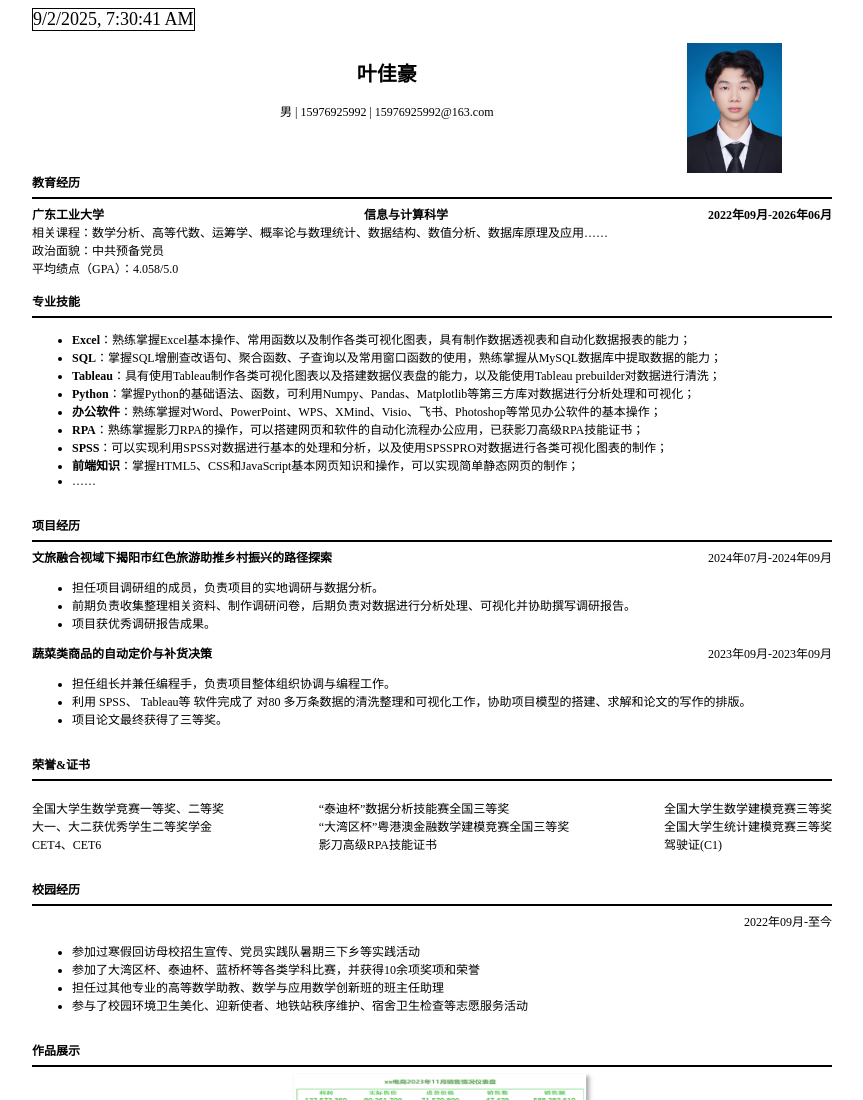
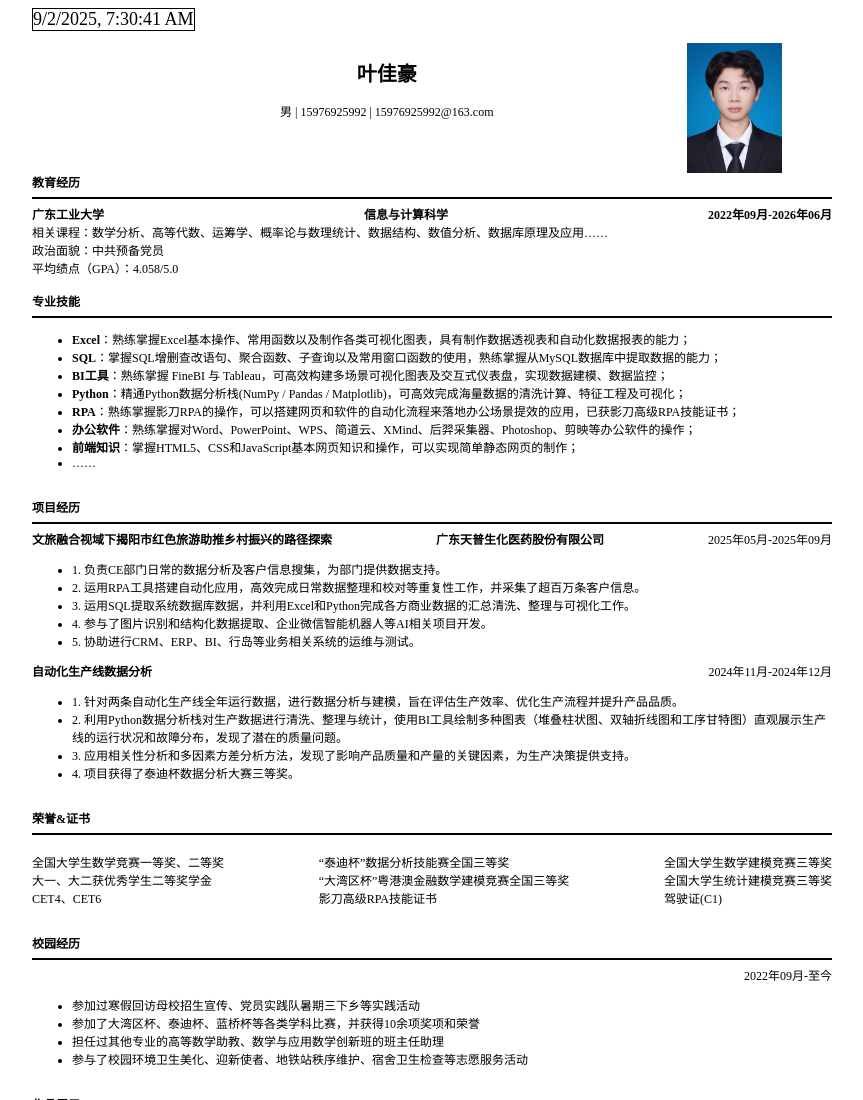
Before and after one commit to 630478223/yejiahao_resume, a plain HTML site: page index.html in a window 1280 px wide. Shown: the top 1100 px of the page, without its empty margins (176-1039 px from the left). Drawn offline with Linux system fonts and the light colour scheme.

Commit message:
Update index.html

```diff
--- a/index.html
+++ b/index.html
@@ -39,11 +39,10 @@
   <ul>
     <li><strong>Excel</strong>：熟练掌握Excel基本操作、常用函数以及制作各类可视化图表，具有制作数据透视表和自动化数据报表的能力；</li>
     <li><strong>SQL</strong>：掌握SQL增删查改语句、聚合函数、子查询以及常用窗口函数的使用，熟练掌握从MySQL数据库中提取数据的能力；</li>
-    <li><strong>Tableau</strong>：具有使用Tableau制作各类可视化图表以及搭建数据仪表盘的能力，以及能使用Tableau prebuilder对数据进行清洗；</li>
-    <li><strong>Python</strong>：掌握Python的基础语法、函数，可利用Numpy、Pandas、Matplotlib等第三方库对数据进行分析处理和可视化；</li>
-    <li><strong>办公软件</strong>：熟练掌握对Word、PowerPoint、WPS、XMind、Visio、飞书、Photoshop等常见办公软件的基本操作；</li>
-    <li><strong> RPA</strong>：熟练掌握影刀RPA的操作，可以搭建网页和软件的自动化流程办公应用，已获影刀高级RPA技能证书；</li>
-    <li><strong>SPSS</strong>：可以实现利用SPSS对数据进行基本的处理和分析，以及使用SPSSPRO对数据进行各类可视化图表的制作；</li>
+    <li><strong>BI工具</strong>：熟练掌握 FineBI 与 Tableau，可高效构建多场景可视化图表及交互式仪表盘，实现数据建模、数据监控；</li>
+    <li><strong>Python</strong>：精通Python数据分析栈(NumPy / Pandas / Matplotlib)，可高效完成海量数据的清洗计算、特征工程及可视化；</li>
+    <li><strong>RPA</strong>：熟练掌握影刀RPA的操作，可以搭建网页和软件的自动化流程来落地办公场景提效的应用，已获影刀高级RPA技能证书；</li>
+    <li><strong>办公软件</strong>：熟练掌握对Word、PowerPoint、WPS、简道云、XMind、后羿采集器、Photoshop、剪映等办公软件的操作；</li>
     <li><strong>前端知识</strong>：掌握HTML5、CSS和JavaScript基本网页知识和操作，可以实现简单静态网页的制作；</li>
     <li>……</li>
   </ul>
@@ -55,21 +54,25 @@
   <hr>
   <div class="pg_4_1">
   <div><strong>文旅融合视域下揭阳市红色旅游助推乡村振兴的路径探索</strong></div>
-  <div>2024年07月-2024年09月</div>
+  <div><strong>广东天普生化医药股份有限公司</strong></div>
+  <div>2025年05月-2025年09月</div>
 </div>
 <ul>
-  <li>担任项目调研组的成员，负责项目的实地调研与数据分析。</li>
-  <li>前期负责收集整理相关资料、制作调研问卷，后期负责对数据进行分析处理、可视化并协助撰写调研报告。</li>
-  <li>项目获优秀调研报告成果。</li>
+  <li>1. 负责CE部门日常的数据分析及客户信息搜集，为部门提供数据支持。</li>
+  <li>2. 运用RPA工具搭建自动化应用，高效完成日常数据整理和校对等重复性工作，并采集了超百万条客户信息。</li>
+  <li>3. 运用SQL提取系统数据库数据，并利用Excel和Python完成各方商业数据的汇总清洗、整理与可视化工作。</li>
+  <li>4. 参与了图片识别和结构化数据提取、企业微信智能机器人等AI相关项目开发。</li>
+  <li>5. 协助进行CRM、ERP、BI、行岛等业务相关系统的运维与测试。</li>
 </ul>
 <div class="pg_4_1">
-  <div><strong>蔬菜类商品的自动定价与补货决策</strong></div>
-  <div>2023年09月-2023年09月</div>
+  <div><strong>自动化生产线数据分析</strong></div>
+  <div>2024年11月-2024年12月</div>
 </div>
 <ul>
-  <li>担任组长并兼任编程手，负责项目整体组织协调与编程工作。</li>
-  <li>利用 SPSS、 Tableau等 软件完成了 对80 多万条数据的清洗整理和可视化工作，协助项目模型的搭建、求解和论文的写作的排版。</li>
-  <li>项目论文最终获得了三等奖。</li>
+ <li> 1. 针对两条自动化生产线全年运行数据，进行数据分析与建模，旨在评估生产效率、优化生产流程并提升产品品质。</li>
+ <li> 2. 利用Python数据分析栈对生产数据进行清洗、整理与统计，使用BI工具绘制多种图表（堆叠柱状图、双轴折线图和工序甘特图）直观展示生产线的运行状况和故障分布，发现了潜在的质量问题。</li>
+ <li> 3. 应用相关性分析和多因素方差分析方法，发现了影响产品质量和产量的关键因素，为生产决策提供支持。</li>
+ <li> 4. 项目获得了泰迪杯数据分析大赛三等奖。</li>
 </ul>
 </div>
 <br>
```
